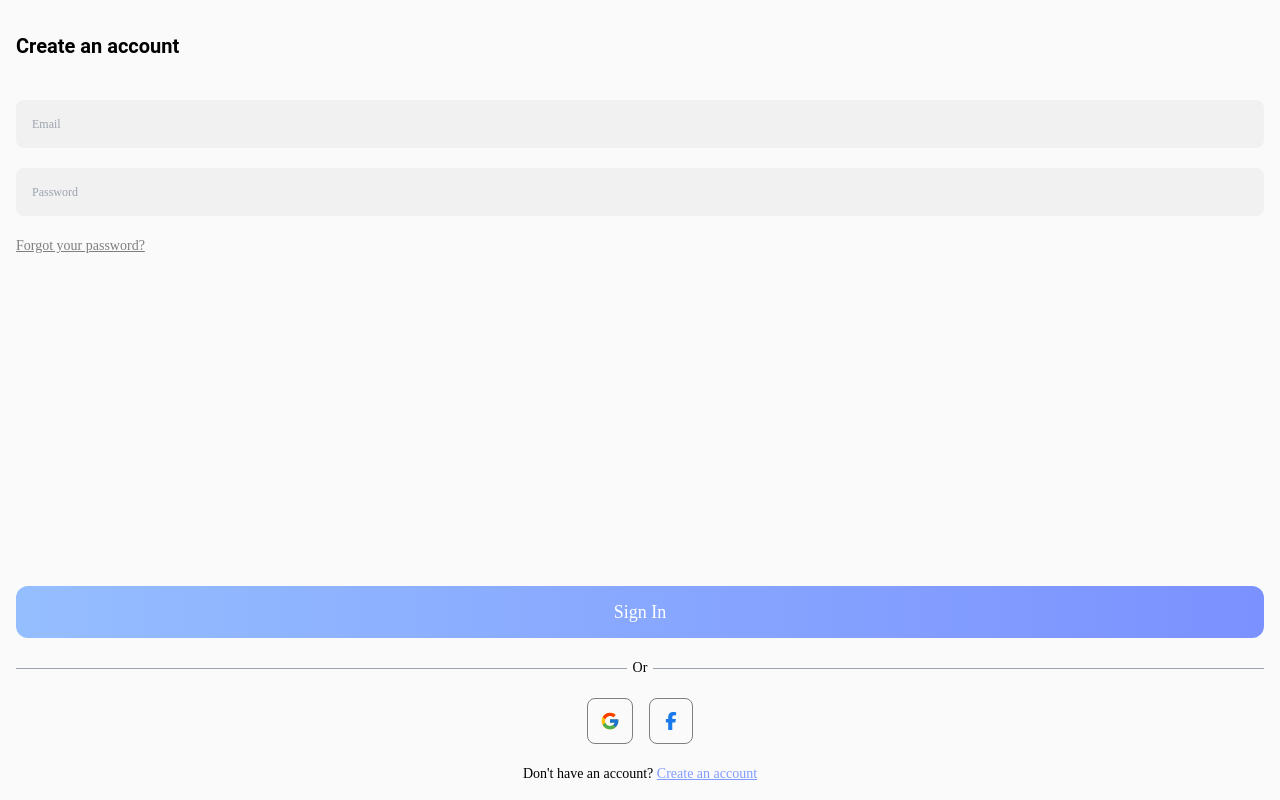
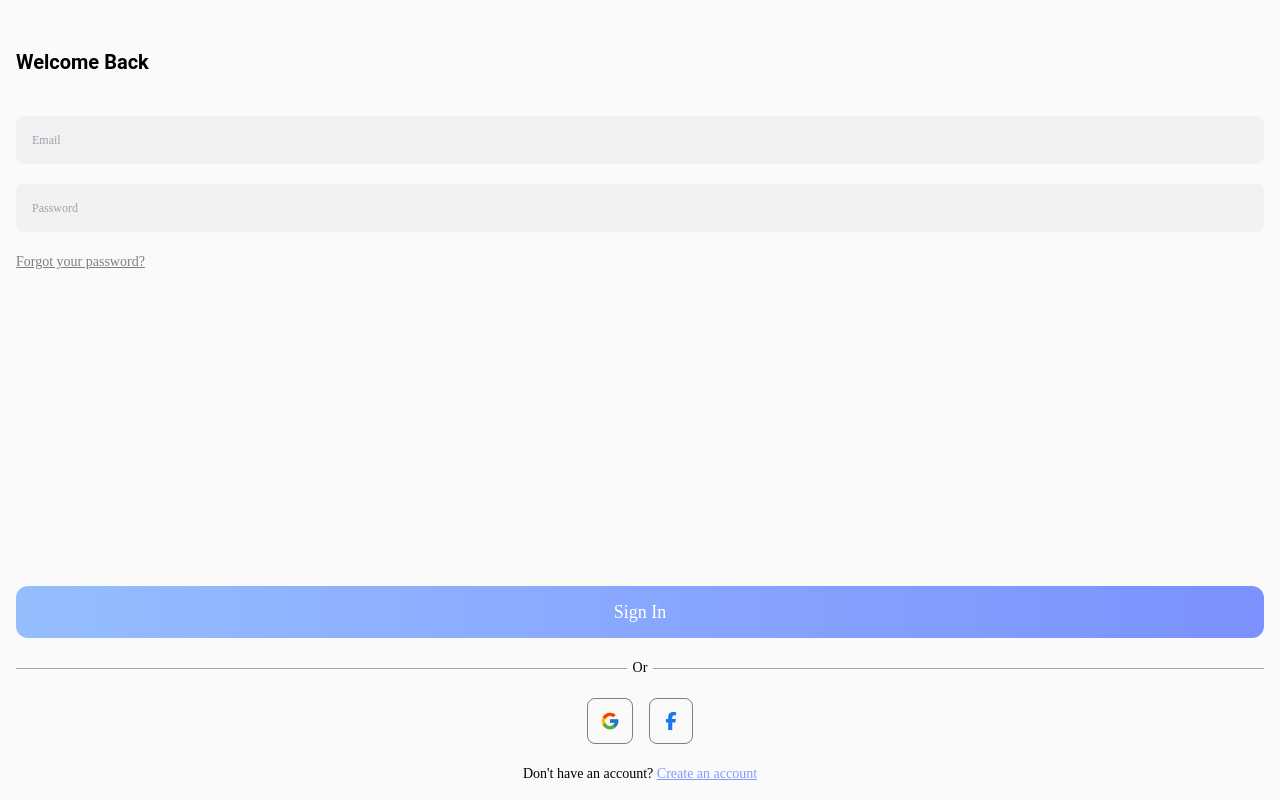
Before and after one commit to Aditya0732/Dacoid_Frontend, a React (Create React App) app: page /signin in a window 1280 px wide. Built offline with nearby package versions, Linux system fonts and the light colour scheme.

Commit message:
bug fixed

```diff
--- a/src/pages/SignIn.jsx
+++ b/src/pages/SignIn.jsx
@@ -68,7 +68,7 @@ const SignIn = () => {
 
     return (
         <div className='p-4 min-h-screen relative'>
-            <h1 className='text-xl font-semibold font-[Roboto] mt-4'>Create an account</h1>
+            <h1 className='text-xl font-semibold font-[Roboto] mt-8'>Welcome Back</h1>
             <div className='mt-10 flex flex-col gap-5'>
 
                 <div>
```
